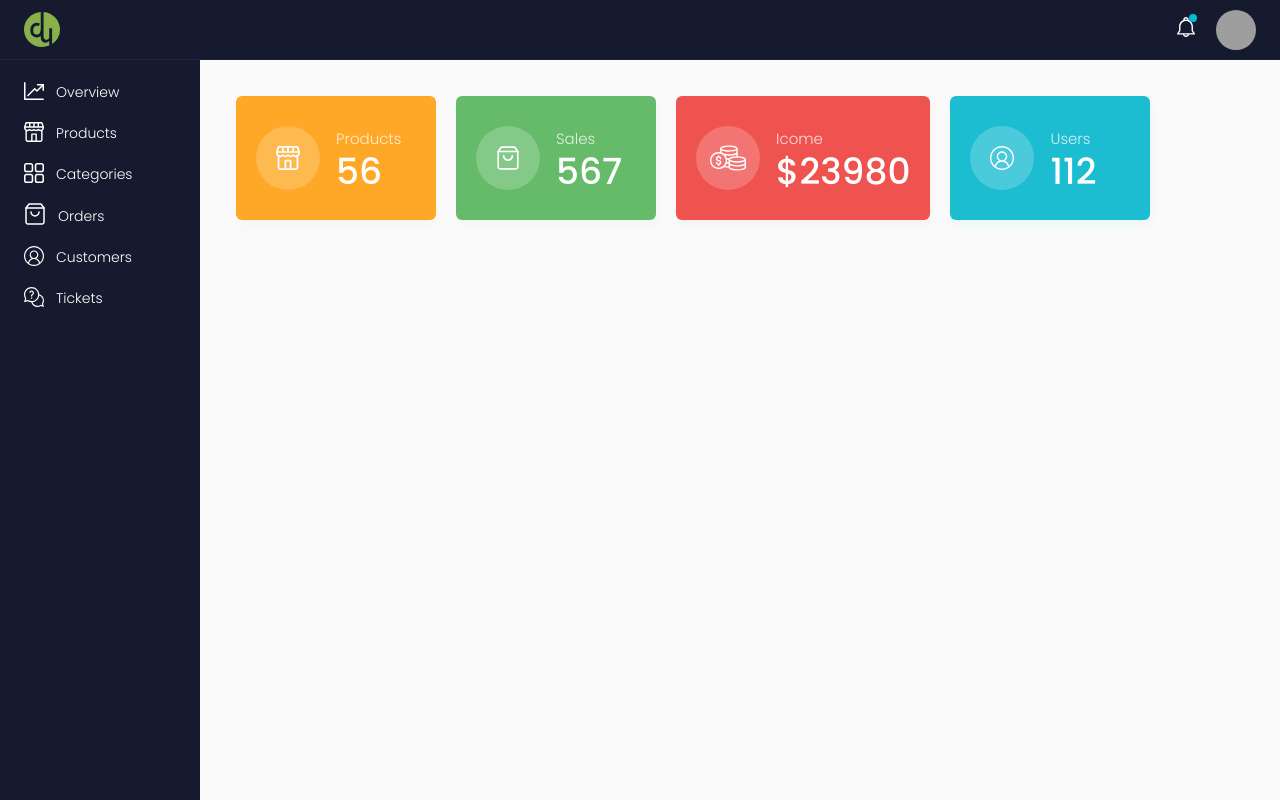
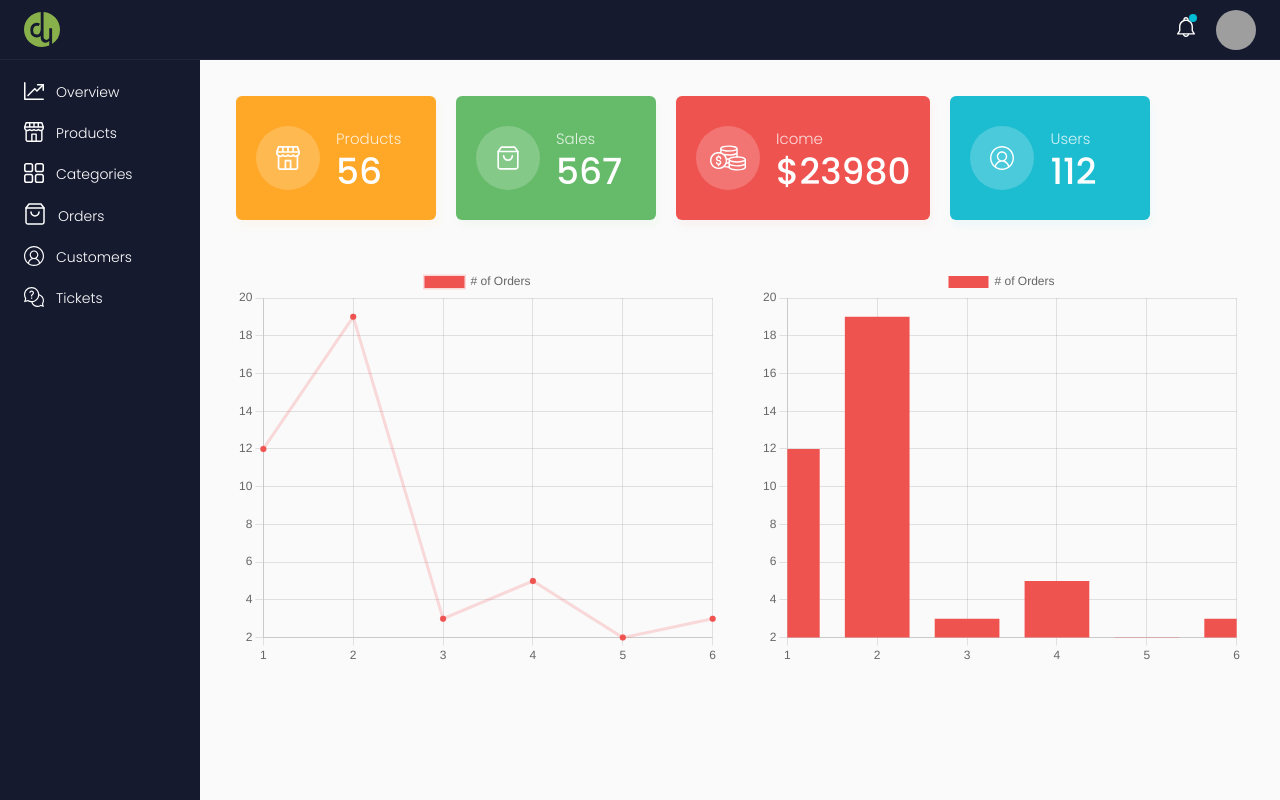
Before and after one commit to boushib/cuteel-frontend, a Next.js app: page /dashboard in a window 1280 px wide. Built offline with nearby package versions, Linux system fonts and the light colour scheme; grey boxes are pictures that could not be loaded.

Commit message:
add some charts

```diff
--- a/package.json
+++ b/package.json
@@ -12,9 +12,11 @@
     "@paypal/react-paypal-js": "^7.2.1",
     "axios": "^0.21.1",
     "babel-preset-next": "^1.4.0",
+    "chart.js": "^3.5.1",
     "js-cookie": "^3.0.1",
     "next": "11.0.1",
     "react": "17.0.2",
+    "react-chartjs-2": "^3.0.5",
     "react-dom": "17.0.2",
     "sass": "^1.36.0",
     "styled-components": "^5.3.0"
--- a/pages/dashboard/Overview.module.sass
+++ b/pages/dashboard/Overview.module.sass
@@ -10,6 +10,7 @@ $color4: #1dbdd1
 .overview
   display: flex
   margin: -10px
+  margin-bottom: 36px
   &__item
     min-width: 200px
     height: 124px
--- a/pages/dashboard/index.tsx
+++ b/pages/dashboard/index.tsx
@@ -1,14 +1,40 @@
+import { Line, Bar } from 'react-chartjs-2'
 import { useContext } from 'react'
 import { AuthState } from '@/models'
 import { AuthContext } from '@/store/providers'
 import Head from '@/components/Head'
-import { getGreeting } from '@/utils/'
-import { Button } from '@/components/Button'
 import styles from './Overview.module.sass'
 import Shop from '@/icons/Shop'
 import User from '@/icons/User'
 import ShoppingCart from '@/icons/ShoppingCart'
 import Money from '@/icons/Money'
+
+const data = {
+  labels: ['1', '2', '3', '4', '5', '6'],
+  datasets: [
+    {
+      label: '# of Orders',
+      data: [12, 19, 3, 5, 2, 3],
+      fill: false,
+      backgroundColor: 'rgb(239, 83, 80)',
+      borderColor: 'rgba(239, 83, 80, 0.2)',
+    },
+  ],
+}
+
+const options: any = {
+  responsive: true,
+  maintainAspectRatio: false,
+  scales: {
+    yAxes: [
+      {
+        ticks: {
+          beginAtZero: true,
+        },
+      },
+    ],
+  },
+}
 
 const Dashboard = () => {
   const { state: authState } = useContext(AuthContext) as { state: AuthState }
@@ -63,6 +89,14 @@ const Dashboard = () => {
             </div>
           </div>
         </div>
+        <div style={{ display: 'flex' }}>
+          <div style={{ width: '48%', height: 400 }}>
+            <Line data={data} options={options} />
+          </div>
+          <div style={{ width: '48%', height: 400, marginLeft: '4%' }}>
+            <Bar data={data} options={options} />
+          </div>
+        </div>
       </div>
     </>
   )
```
Also changed, not shown: 1 other file (tests, documents, lock files or other folders).
